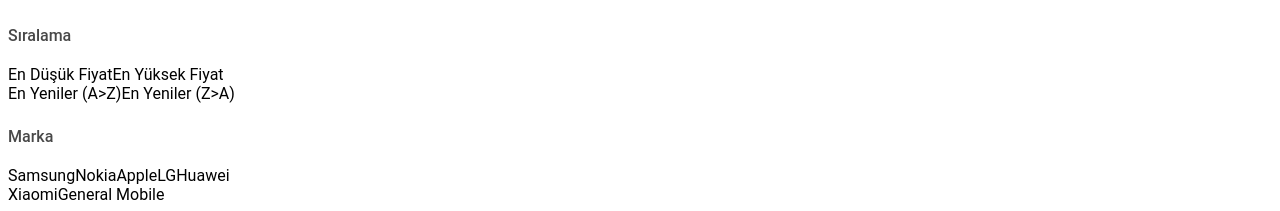
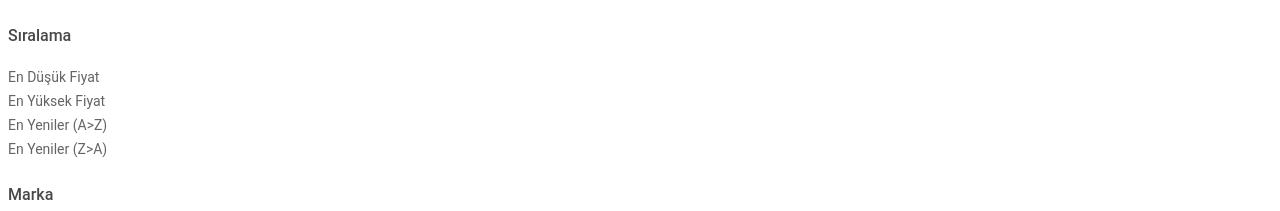
Before and after one commit to mertonuryildirim/hepsiburada-case-study-react, a React (Create React App) app: page / in a window 1280 px wide. Shown: the part 328-539 px from the top of the page. Built offline with nearby package versions, Linux system fonts and the light colour scheme; no server answers.

Commit message:
added order filtering functionality

```diff
--- a/src/components/sidebar/OrderFiltering.js
+++ b/src/components/sidebar/OrderFiltering.js
@@ -1,10 +1,48 @@
 const OrderFiltering = ({ handleFilteringDataChange }) => {
+    const handleOrderFilteringChange = (event) => {
+        handleFilteringDataChange(event);
+    };
     return (
         <div className="filter-options">
-            <span>En Düşük Fiyat</span>
-            <span>En Yüksek Fiyat</span>
-            <span>En Yeniler (A&gt;Z)</span>
-            <span>En Yeniler (Z&gt;A)</span>
+            <label>
+                <input
+                    type="checkbox"
+                    name="sortBy"
+                    value="price"
+                    onChange={(e) => handleOrderFilteringChange(e)}
+                />
+                <span>En Düşük Fiyat</span>
+            </label>
+
+            <label>
+                <input
+                    type="checkbox"
+                    name="sortBy"
+                    value="price"
+                    onChange={(e) => handleOrderFilteringChange(e)}
+                />
+                <span>En Yüksek Fiyat</span>
+            </label>
+
+            <label>
+                <input
+                    type="checkbox"
+                    name="sortBy"
+                    value="addedTime"
+                    onChange={(e) => handleOrderFilteringChange(e)}
+                />
+                <span>En Yeniler (A&gt;Z)</span>
+            </label>
+
+            <label>
+                <input
+                    type="checkbox"
+                    name="sortBy"
+                    value="addedTime"
+                    onChange={(e) => handleOrderFilteringChange(e)}
+                />
+                <span>En Yeniler (Z&gt;A)</span>
+            </label>
         </div>
     );
 };
```
